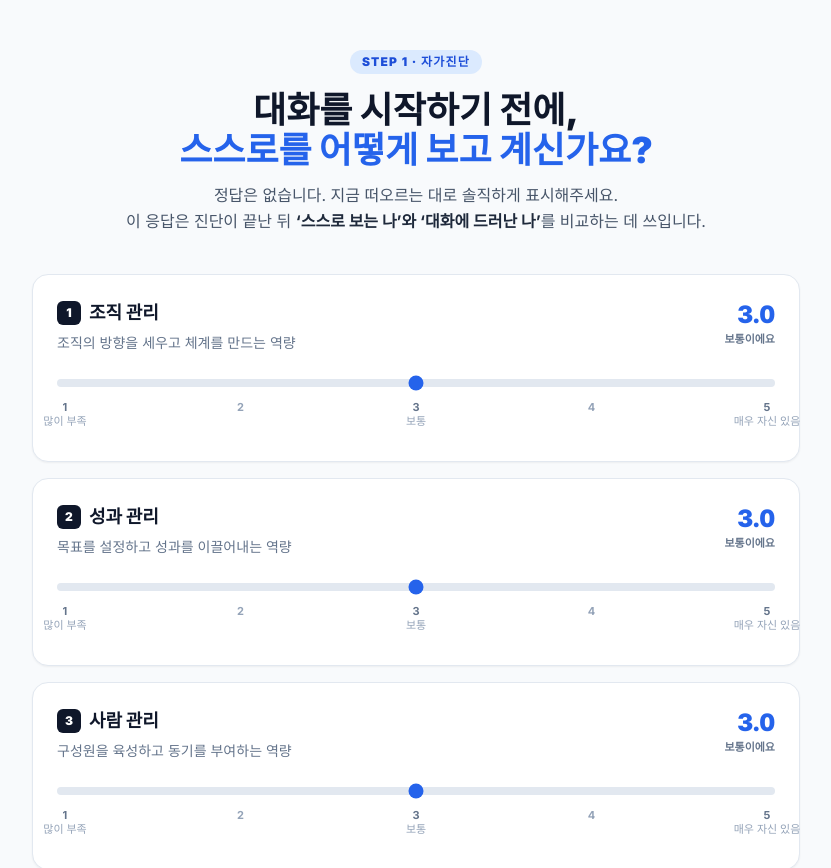
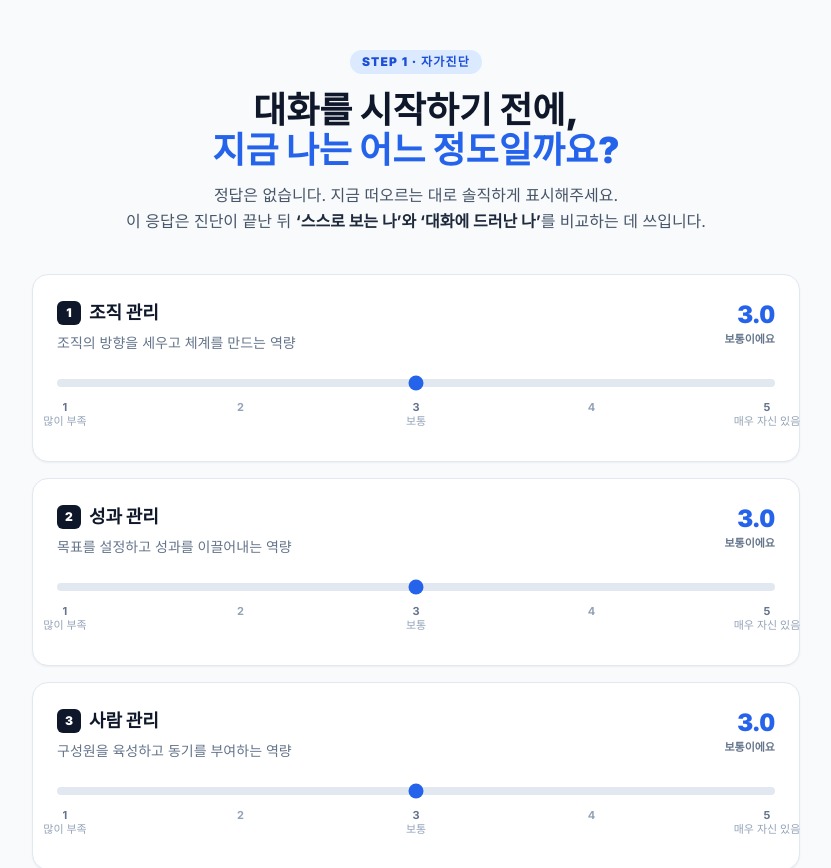
Before and after one commit to hrderpark-boop/diagnosis-frontend, a Next.js app: page /assessment/self-eval in a window 1280 px wide. Shown: the top 868 px of the page, without its empty margins (224-1055 px from the left). Built offline with nearby package versions, Linux system fonts and the light colour scheme; no server answers.

Commit message:
copy(self-eval): 헤드라인 '스스로를 어떻게 보고 계신가요?' → '지금 나는 어느 정도일까요?'
Co-Authored-By: Claude Fable 5.1 <noreply@anthropic.com>

```diff
--- a/app/assessment/self-eval/page.tsx
+++ b/app/assessment/self-eval/page.tsx
@@ -129,7 +129,7 @@ function SelfEvalContent() {
           </div>
           <h1 className="mb-3 text-3xl font-black leading-tight text-slate-900 md:text-4xl">
             대화를 시작하기 전에,<br />
-            <span className="text-blue-600">스스로를 어떻게 보고 계신가요?</span>
+            <span className="text-blue-600">지금 나는 어느 정도일까요?</span>
           </h1>
           <p className="text-base leading-relaxed text-slate-600">
             정답은 없습니다. 지금 떠오르는 대로 솔직하게 표시해주세요.<br />
```
